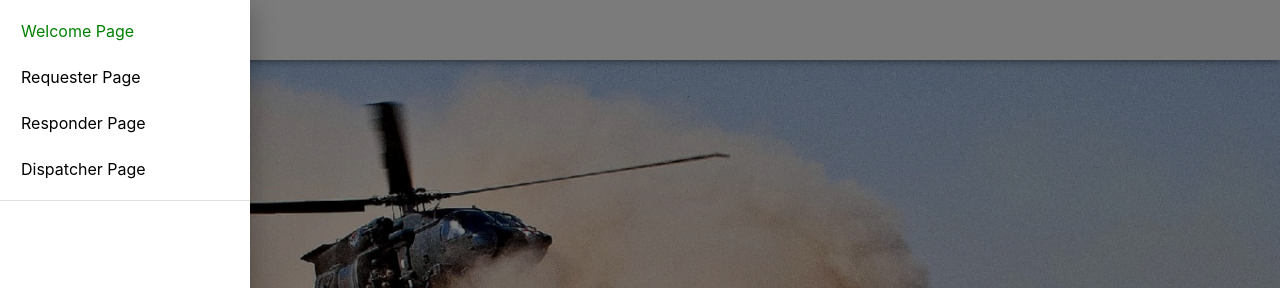
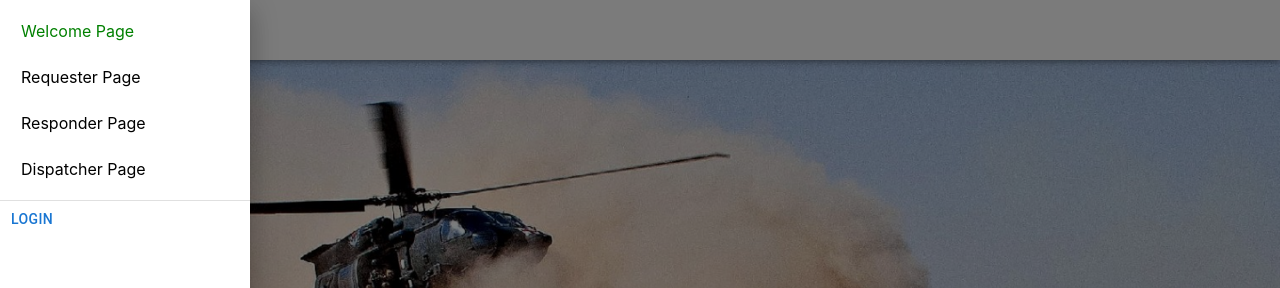
Before and after one commit to Team-Be-Spicy/9Line, a React (Create React App) app in the folder src/frontend/: page / in a window 1280 px wide. Both pictures are taken after a click on the icon 24 px from the left and 30 px from the top of the page. Shown: the top 288 px of the page. Built offline with nearby package versions, Linux system fonts and the light colour scheme.

Commit message:
added login and logout buttons to the nav menu

```diff
--- a/src/frontend/package.json
+++ b/src/frontend/package.json
@@ -3,6 +3,7 @@
   "version": "0.1.0",
   "private": true,
   "dependencies": {
+    "@auth0/auth0-react": "^1.8.0",
     "@emotion/react": "^11.6.0",
     "@emotion/styled": "^11.6.0",
     "@mui/icons-material": "^5.1.1",
--- a/src/frontend/src/App.js
+++ b/src/frontend/src/App.js
@@ -14,9 +14,12 @@ import SWFLogo from "./images/swf-log.png"
 
 import MenuIcon from '@mui/icons-material/Menu';
 import {AppBar} from "@mui/material";
+import Button from "@mui/material/Button";
+import {useAuth0} from "@auth0/auth0-react";
 
 const App = () => {
     const [isDrawerOpen, setIsDrawerOpen] = useState(false);
+    const { user, isAuthenticated, getAccessTokenSilently, loginWithRedirect, logout } = useAuth0();
 
     const list = () => (
         <Box
@@ -53,6 +56,12 @@ const App = () => {
 
             </List>
             <Divider/>
+            {isAuthenticated ?
+                <Button onClick={() => logout()}>Logout</Button>
+                :
+                <Button onClick={() => loginWithRedirect()}>Login</Button>
+            }
+
         </Box>
     );
 
--- a/src/frontend/src/index.js
+++ b/src/frontend/src/index.js
@@ -3,12 +3,19 @@ import ReactDOM from 'react-dom';
 import {HashRouter} from "react-router-dom";
 import './index.css';
 import App from './App';
+import {Auth0Provider} from "@auth0/auth0-react";
 
 ReactDOM.render(
     <React.StrictMode>
-        <HashRouter>
-            <App />
-        </HashRouter>
+        <Auth0Provider
+            domain="dev-h1uk-ini.us.auth0.com"
+            clientId="42OUbI4FtCJU11MOUEgil56j05SfHaxf"
+            redirectUri={window.location.origin}>
+            <HashRouter>
+                <App/>
+            </HashRouter>
+        </Auth0Provider>
     </React.StrictMode>,
     document.getElementById('root')
-);
+)
+;
```
Also changed, not shown: 1 other file (tests, documents, lock files or other folders).
